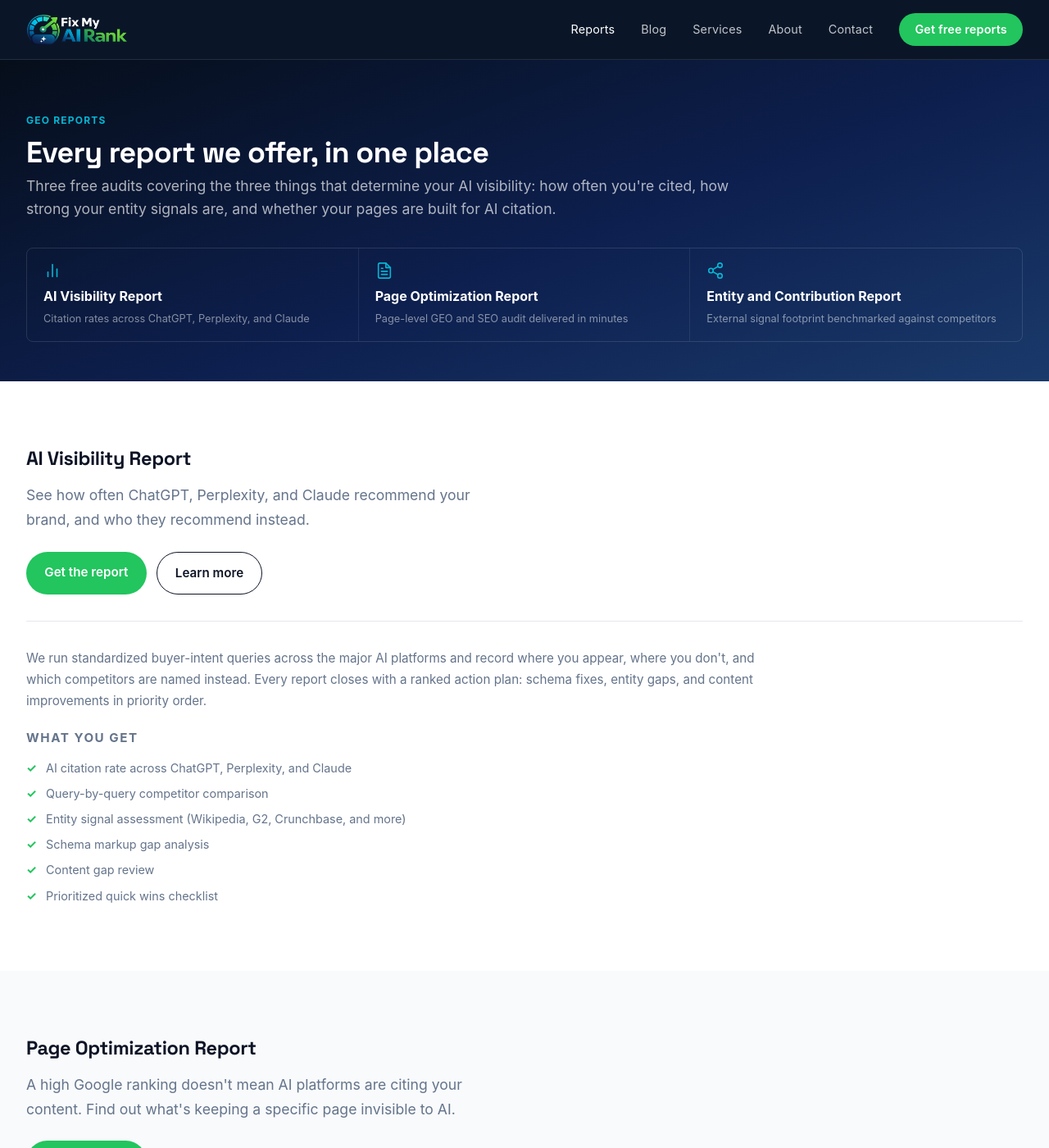
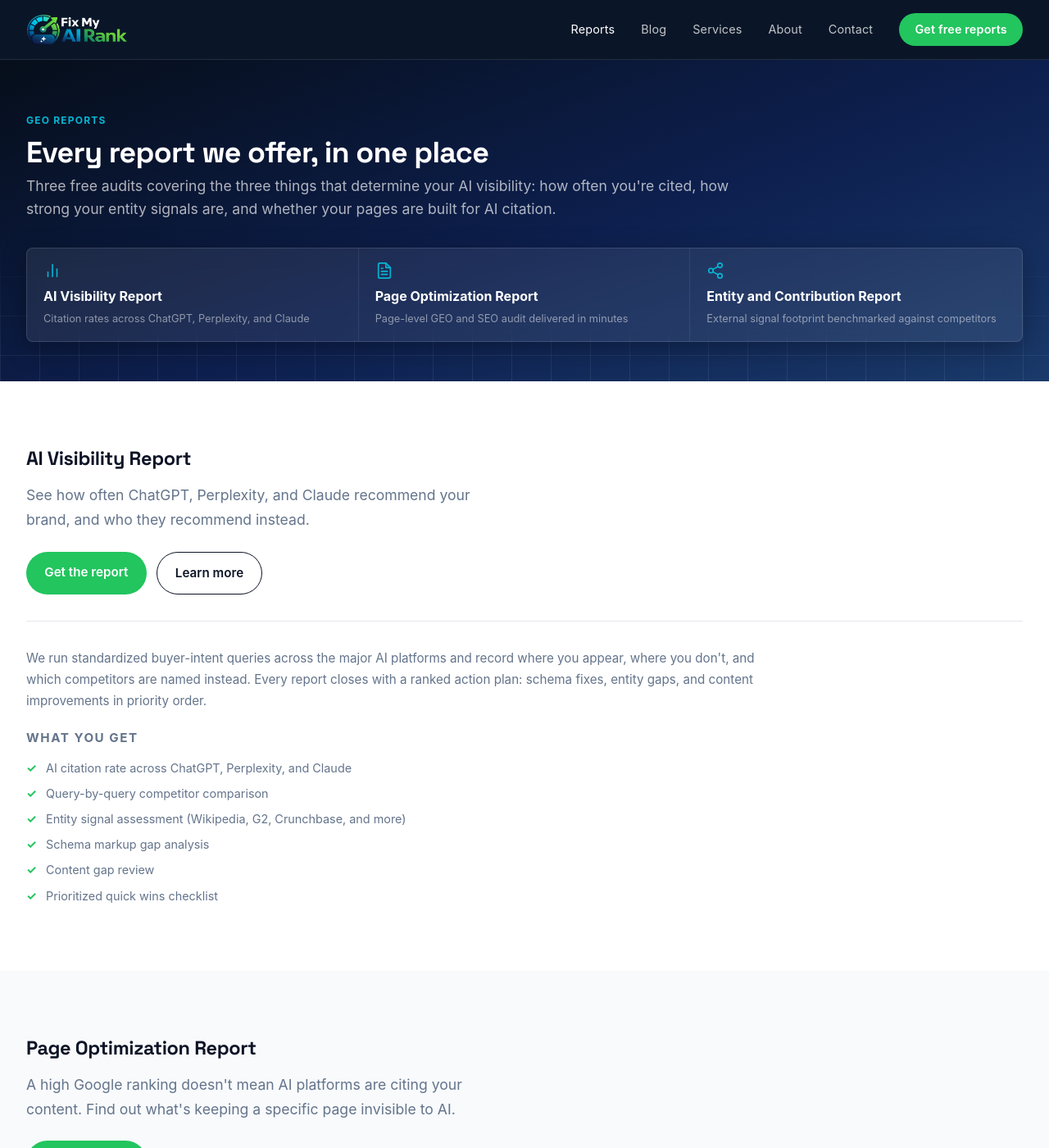
Before and after one commit to timdailey/FMAR-Website, a Jekyll site: the page built from reports/index.html, in a window 1280 px wide and 1400 px high. Shown: the whole window at 82% size. Built offline with Jekyll 4.4.1, drawn with Linux system fonts in a browser that asks for light colours; some web fonts are replaced; comment, search, counter and statistics services are not loaded.

Commit message:
Updated main.css

```diff
--- a/assets/css/main.css
+++ b/assets/css/main.css
@@ -173,7 +173,25 @@
   padding: 0;
   background: linear-gradient(160deg, #060e1a 0%, #0d1f4e 55%, #1a3a6b 100%);
   position: relative;
+  overflow: hidden;
 }
+.hero::after {
+  content: "";
+  position: absolute;
+  left: 0;
+  right: 0;
+  bottom: 0;
+  height: 45%;
+  background-image:
+    linear-gradient(rgba(255,255,255,0.09) 1px, transparent 1px),
+    linear-gradient(90deg, rgba(255,255,255,0.09) 1px, transparent 1px);
+  background-size: 48px 48px;
+  -webkit-mask-image: linear-gradient(to bottom, transparent, rgba(0,0,0,0.9) 100%);
+  mask-image: linear-gradient(to bottom, transparent, rgba(0,0,0,0.9) 100%);
+  pointer-events: none;
+  z-index: 0;
+}
+.hero > .container { position: relative; z-index: 1; }
 .hero-layout {
   display: flex;
   flex-direction: column;
@@ -504,7 +522,28 @@
 .page-hero {
   padding: 4rem 0 3rem;
   background: linear-gradient(160deg, #060e1a 0%, #0d1f4e 55%, #1a3a6b 100%);
+  position: relative;
+  overflow: hidden;
 }
+.page-hero::after {
+  content: "";
+  position: absolute;
+  left: 0;
+  right: 0;
+  bottom: 0;
+  height: 45%;
+  background-image:
+    linear-gradient(rgba(255,255,255,0.09) 1px, transparent 1px),
+    linear-gradient(90deg, rgba(255,255,255,0.09) 1px, transparent 1px);
+  background-size: 48px 48px;
+  -webkit-mask-image: linear-gradient(to bottom, transparent, rgba(0,0,0,0.9) 100%);
+  mask-image: linear-gradient(to bottom, transparent, rgba(0,0,0,0.9) 100%);
+  pointer-events: none;
+  z-index: 0;
+}
+.page-hero > .container,
+.page-hero > .container--post,
+.page-hero > .container--narrow { position: relative; z-index: 1; }
 .page-hero h1 { font-size: var(--font-size-lg); font-weight: 800; color: #ffffff; }
 .page-lead { font-size: 1.1rem; color: rgba(255,255,255,0.68); margin-top: 0.5rem; line-height: 1.6; }
 .page-hero .post-date { font-size: 0.825rem; color: rgba(255,255,255,0.45); margin-bottom: 0.5rem; }
@@ -581,7 +620,15 @@
 .about-shift-divider { font-size: 2rem; color: var(--color-cyan); font-weight: 300; display: flex; align-items: center; }
 .about-shift-heading { font-size: 1rem; font-weight: 700; color: var(--color-text); margin: 0.4rem 0 0.6rem; }
 .about-shift-col p { font-size: 0.9rem; color: var(--color-muted); line-height: 1.7; }
-.about-shift-box { background: rgba(255,255,255,0.07); border: 1px solid rgba(255,255,255,0.12); border-radius: var(--radius); padding: 1.5rem; }
+.about-shift-box {
+  background: rgba(255,255,255,0.08);
+  border: 1px solid rgba(255,255,255,0.12);
+  box-shadow: 0 8px 32px rgba(0,0,0,0.3);
+  backdrop-filter: blur(12px);
+  -webkit-backdrop-filter: blur(12px);
+  border-radius: var(--radius);
+  padding: 1.5rem;
+}
 .about-shift-box .about-shift-heading { color: #fff; }
 .about-shift-box p { color: rgba(255,255,255,0.6); }
 .mission-pillars { display: grid; grid-template-columns: repeat(3, 1fr); gap: 2rem; margin-top: 2.5rem; }
@@ -633,7 +680,11 @@
   grid-template-columns: repeat(3, 1fr);
   gap: 0;
   margin-top: 2rem;
+  background: rgba(255,255,255,0.08);
   border: 1px solid rgba(255,255,255,0.12);
+  box-shadow: 0 8px 32px rgba(0,0,0,0.3);
+  backdrop-filter: blur(12px);
+  -webkit-backdrop-filter: blur(12px);
   border-radius: var(--radius);
   overflow: hidden;
 }
```
